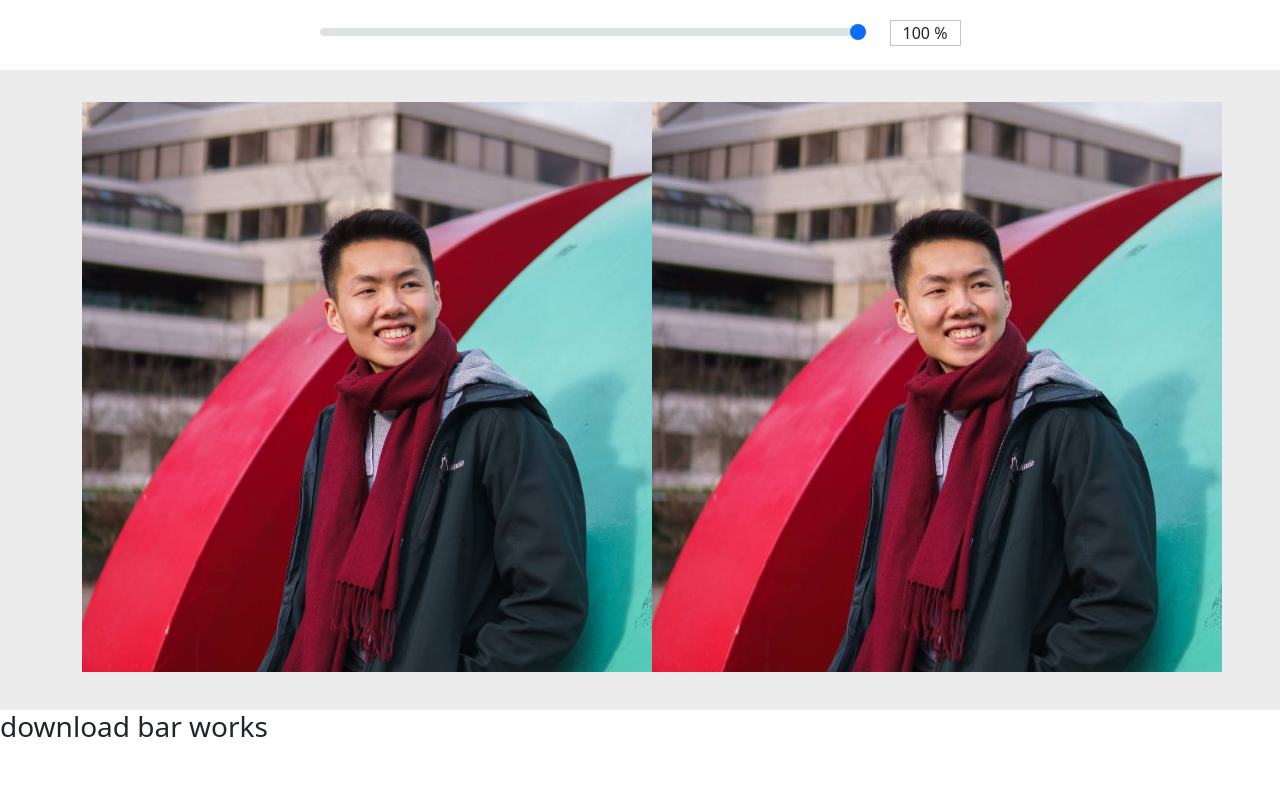
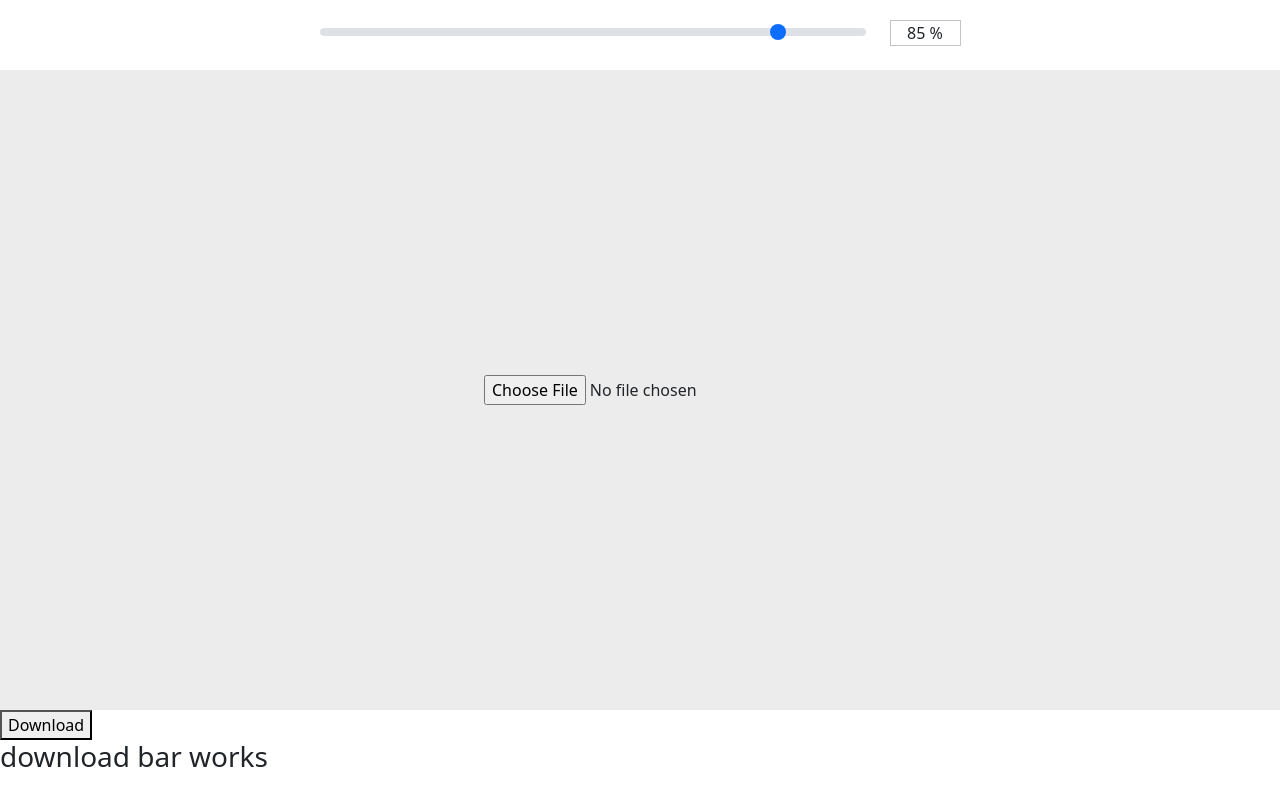
Before and after one commit to Gordon-Yeh/image-desize, an Angular app: page / in a window 1280 px wide. Built offline with nearby package versions, Linux system fonts and the light colour scheme.

Commit message:
display file size

```diff
--- a/src/app/image-comparer/image-comparer.component.html
+++ b/src/app/image-comparer/image-comparer.component.html
@@ -2,7 +2,7 @@
   <div class="container">
     <div class="row justify-content-md-center">
       <div class="col-md-6">
-        <input [formControl]="quality" type="range" class="form-range" min="0" max="100" id="quality">
+        <input [formControl]="quality" (change)="handleQualityChange()" type="range" class="form-range" min="0" max="100" id="quality">
       </div>
       <div class="col-md-1">
         <div class="numeric-display">
@@ -14,14 +14,27 @@
 </div>
 
 <div class="image-comparer-container">
-  <div class="container">
+  <div [hidden]="orig != undefined">
+    <input id="file-selector" [formControl]="imgPathField" type="file" (change)="imgFileSelectHandler()">
+  </div>
+  <div [hidden]="orig == undefined" class="container">
     <div class="row">
       <div class="col-md-6">
+        <div *ngIf="getOGFileSize() > -1">
+          {{ toSizeString(getOGFileSize(), 'KB') }}
+        </div>
         <canvas id="before"></canvas>
       </div>
       <div class="col-md-6">
+        <div *ngIf="getCPFileSize() > -1" >
+          {{ toSizeString(getCPFileSize(), 'KB') }}
+        </div>
         <canvas id="after"></canvas>
       </div>
     </div>
   </div>
 </div>
+
+<div>
+  <button (click)="handleDownload()">Download</button>
+</div>
--- a/src/app/image-comparer/image-comparer.component.ts
+++ b/src/app/image-comparer/image-comparer.component.ts
@@ -1,5 +1,6 @@
-import { Component, OnInit } from '@angular/core';
+import { Component, OnInit, ChangeDetectorRef } from '@angular/core';
 import { FormControl } from '@angular/forms';
+import { ThrowStmt } from '@angular/compiler';
 
 @Component({
   selector: 'image-comparer',
@@ -7,11 +8,14 @@ import { FormControl } from '@angular/forms';
   styleUrls: ['./image-comparer.component.scss']
 })
 export class ImageComparerComponent implements OnInit {
-  quality = new FormControl(100);
+  quality = new FormControl(85);
+  imgPathField = new FormControl();
+  orig : File;
+  cmprsd : File;
 
-  constructor() { }
+  constructor(private ref: ChangeDetectorRef) { }
 
-  loadAndDrawImage(canvas : HTMLCanvasElement, url : string, callback = () => {}) : void {
+  drawImage(canvas : HTMLCanvasElement, url : string, callback = () => {}) : void {
     var parent = canvas.parentElement;
     let img = new Image();
     img.src = url;
@@ -35,15 +39,80 @@ export class ImageComparerComponent implements OnInit {
     }
   }
 
-  ngOnInit() {
-    var jQuality = 0.85;
+  getOGFileSize() : number {
+    return this.orig ? this.orig.size : -1;
+  }
+
+  getCPFileSize() : number {
+    return this.cmprsd ? this.cmprsd.size : -1;
+  }
+
+  toSizeString(bytes : number, unit : 'B' | 'KB' | 'MB' | 'GB') : string {
+    var denom = {
+      'B': 1,
+      'KB': 1_000,
+      'MB': 1_000_000,
+      'GB': 1_000_000_000
+    };
+
+    return `${bytes / denom[unit]} ${unit}`;
+  }
+
+  drawBlob(canvas : HTMLCanvasElement, blob : Blob, callback = () => {}) : void {
+    // TODO: check that blob is an image file
+    var bUrl = URL.createObjectURL(blob);
+    this.drawImage(canvas, bUrl, () => {
+      callback();
+      URL.revokeObjectURL(bUrl);
+    });
+  }
+
+  handleDownload() {
+    var a = document.createElement('a');
+    a.download = 'true';
+    var bUrl = URL.createObjectURL(this.cmprsd);
+    a.href = bUrl;
+    a.click();
+    URL.revokeObjectURL(bUrl);
+    a.remove();
+  }
+
+  handleQualityChange() {
+    console.log('handleQualityChange', this.quality.value);
     var before = document.getElementById('before') as HTMLCanvasElement;
     var after = document.getElementById('after') as HTMLCanvasElement;
-    this.loadAndDrawImage(before, '/assets/profile-1.jpg', () => {
-      before.toBlob((blob) => {
-        var cUrl = URL.createObjectURL(blob);
-        this.loadAndDrawImage(after, cUrl);
-      }, 'image/jpeg', jQuality);
-    });
+    // apply JPEG compressing using
+    before.toBlob((b : File) => {
+      console.log(b);
+      this.cmprsd = b;
+      this.drawBlob(after, b);
+      // a fix for file size display not being updated properly
+      this.ref.detectChanges();
+    }, 'image/jpeg', this.quality.value / 100);
+  }
+
+  imgFileSelectHandler() {
+    var fileInput = document.getElementById('file-selector') as HTMLFormElement;
+    var file : File = fileInput.files[0];
+    console.log(file);
+    if (file.type !== 'image/jpeg') {
+      alert(`${file.name} is not a JPEG file`);
+      return;
+    }
+    this.orig = file;
+    var before = document.getElementById('before') as HTMLCanvasElement;
+    this.drawBlob(before, file, () => { this.handleQualityChange() });
+  }
+
+  ngOnInit() {
+    // resize images appropriately if view size changes
+    window.addEventListener('resize', () => {
+      if (this.orig) {
+        var before = document.getElementById('before') as HTMLCanvasElement;
+        var after = document.getElementById('after') as HTMLCanvasElement;
+        this.drawBlob(before, this.orig);
+        this.drawBlob(after, this.cmprsd);
+      }
+    })
   }
 }
```
